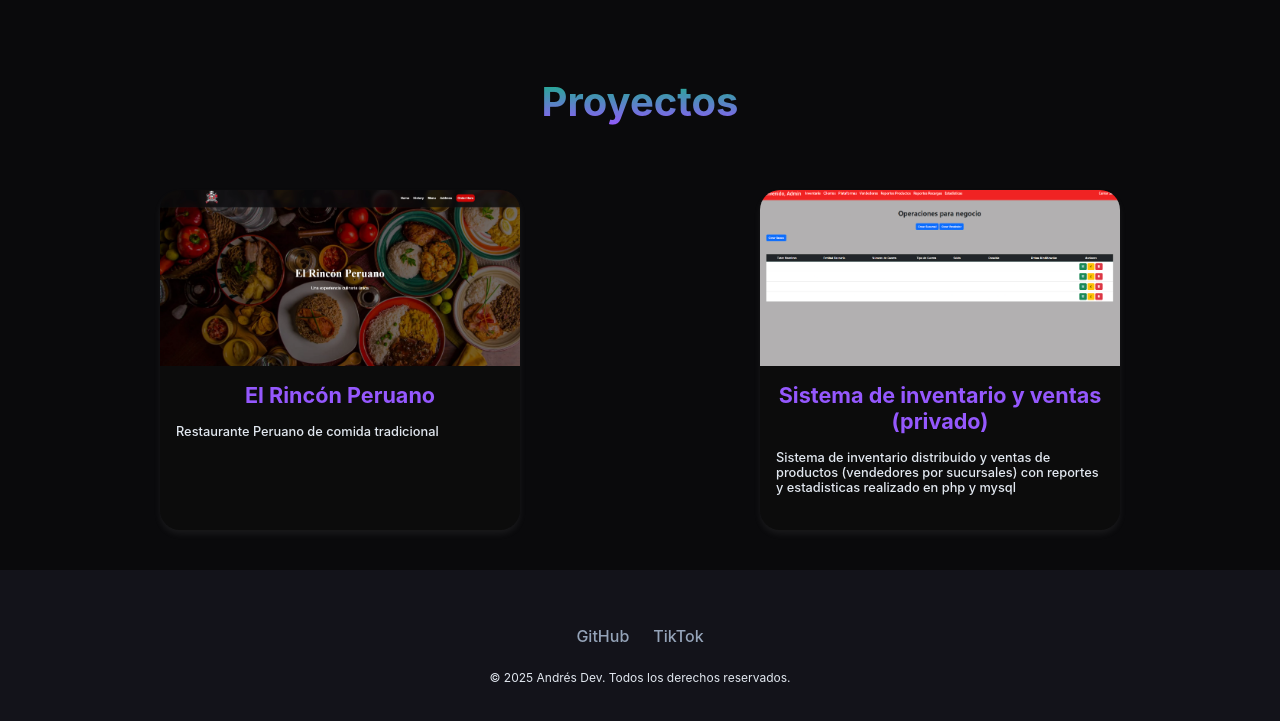
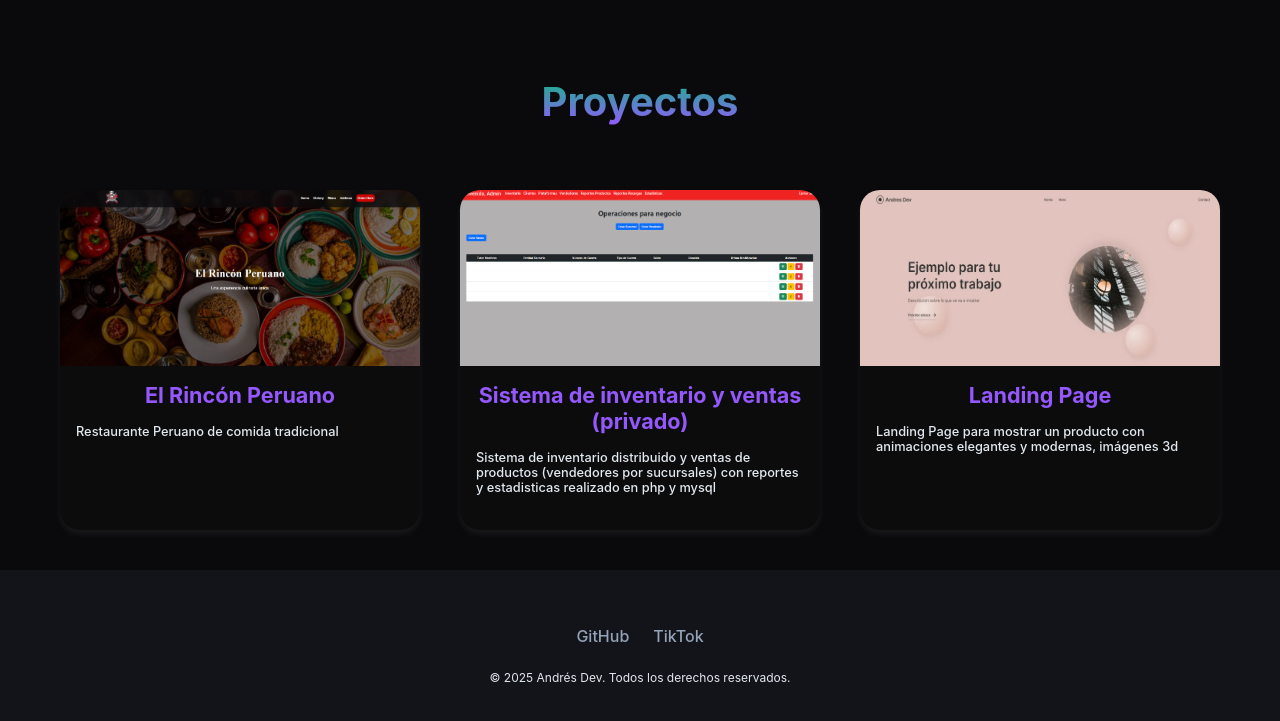
Before and after one commit to andresaroni/portafolio, a plain HTML site: page index.html in a window 1280 px wide. Shown: the part 1292-2013 px from the top of the page. Drawn offline with Linux system fonts and the light colour scheme.

Commit message:
Nuevo Proyecto

```diff
--- a/index.html
+++ b/index.html
@@ -149,6 +149,15 @@
                     </div>
 
                 </div>
+                <div class="proyectos" id="landing">
+
+                    <img src="iconos/landing.webp" alt="Lading Page Ejemplo">
+                    <div class="info">
+                        <h3>Landing Page</h3>
+                        <p>Landing Page para mostrar un producto con animaciones elegantes y modernas, imágenes 3d</p>
+                    </div>
+
+                </div>
 
             </div>
 
--- a/script.js
+++ b/script.js
@@ -4,6 +4,7 @@ document.addEventListener("DOMContentLoaded", () => {
   const links = document.querySelector(".links");
   const header = document.querySelector("header");
   const rincon_peruano = document.getElementById("rincon_peruano")
+  const landing = document.getElementById("landing")
 
   menuToggle.addEventListener("click", () => {
 
@@ -37,6 +38,12 @@ document.addEventListener("DOMContentLoaded", () => {
   rincon_peruano.addEventListener("click", () =>{
 
     window.open("https://elrinconperuano-restaurant.com", "_blank");
+
+  });
+
+  landing.addEventListener("click", () =>{
+
+    window.open("https://landing-smoky-xi.vercel.app", "_blank");
 
   });
 
```
Also changed, not shown: iconos/landing.webp (added).
